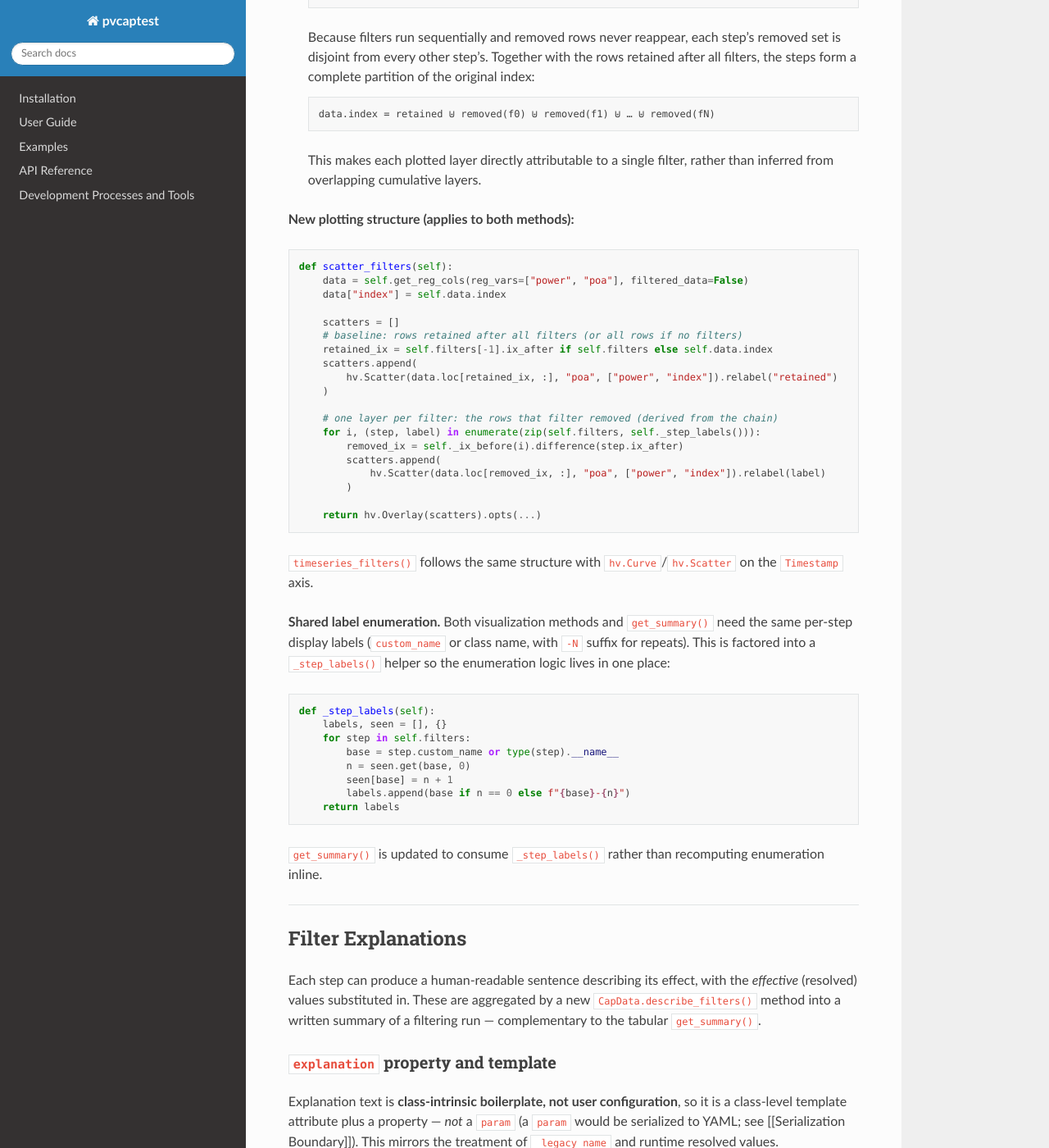
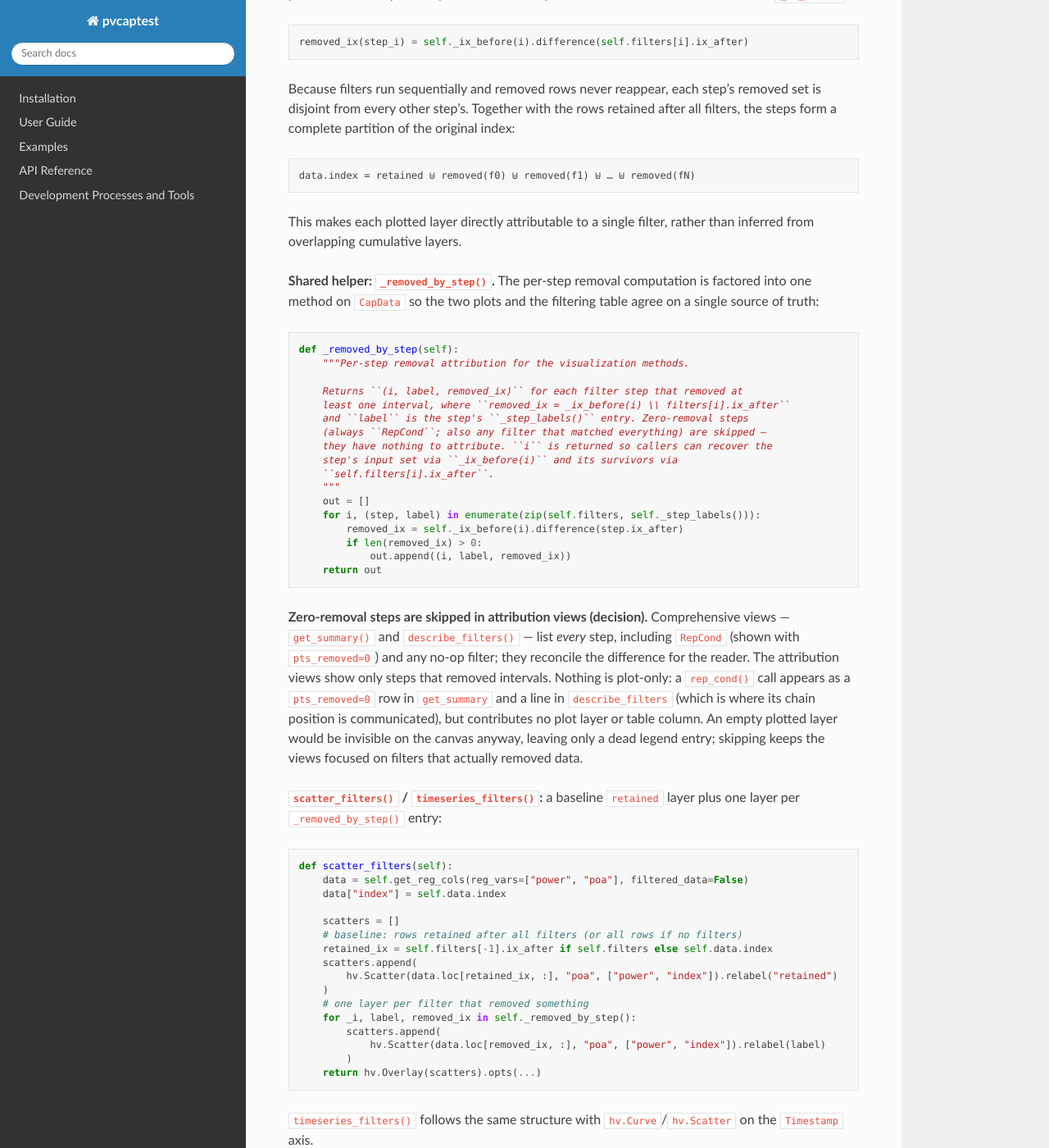
Before and after one commit to pvcaptest/pvcaptest, a Sphinx documentation site: the page built from docs/superpowers/specs/2026-04-03-filter-class-refactor-design.md, in a window 1280 px wide and 1400 px high, scrolled down 9225 px. Shown: the whole window at 82% size. Built offline with Sphinx 7.4.7 and the Read the Docs theme 3.1.0, drawn with Linux system fonts in a browser that asks for light colours; pages that are not in the unit, such as notebooks, are missing from menus; some of the changed text lies outside the part shown.

Commit message:
docs: spec chunk-6 viz rewrite (shared _removed_by_step, skip zero-removal)
Fold chunk-6 decisions into the Visualization section: a shared
_removed_by_step() helper feeding scatter_filters/timeseries_filters/
get_filtering_table; zero-removal steps (RepCond, no-op filters) skipped
in attribution views; delete removed/kept + _record_removed_kept;
retarget get_length_test_period to isinstance(step, FilterTime).

Co-Authored-By: Claude Opus 4.8 <noreply@anthropic.com>

````diff
--- a/docs/superpowers/specs/2026-04-03-filter-class-refactor-design.md
+++ b/docs/superpowers/specs/2026-04-03-filter-class-refactor-design.md
@@ -290,26 +290,49 @@ def _pts_before(self, i):
 
 This is the single source of "what came into this step." Filters whose `_execute` makes nested filter calls (e.g. `FilterOutliers` calling `filter_missing` when NaN is present) get correct attribution automatically: the nested call appends its own step to `self.filters`, so the calling step's `_ix_before(i)` resolves to that nested step's `ix_after`. No per-subclass re-snapshotting is needed.
 
-### Visualization Methods
+### Visualization Methods (chunk 6)
 
-`scatter_filters()` and `timeseries_filters()` currently read from `self.removed[0]['index']` and iterate `self.kept`. Two changes apply:
+`scatter_filters()`, `timeseries_filters()`, and `get_filtering_table()` are **attribution views** — each answers "which intervals did each filter remove." They currently read `self.removed[0]['index']` and iterate `self.kept`. In chunk 6 all three are rewritten to derive everything from `self.filters`, and the `self.removed`/`self.kept` lists are **deleted entirely** — from `CapData.__init__`, `reset_filter()`, `agg_sensors()`, and `process_regression_columns()` — along with `BaseSummaryStep._record_removed_kept` and its call site in `run()`. After this, `run()` simply appends the step to `self.filters` (it no longer mirrors removed/kept).
 
-1. **Read from `self.filters` directly.** `self.removed` and `self.kept` are removed from `CapData.__init__` and `reset_filter()`; both methods derive everything from `self.filters`.
-2. **Plot the points *removed by* each filter.** The current methods layer the cumulative *kept* set after each step (each scatter shows the points that survived up to step `i`, labeled with step `i+1`'s name), relying on lower layers showing through to imply what was removed. The new behavior plots, for each step, exactly the rows that step removed — derived from the chain via `_ix_before`:
+**Removed-by-filter, not cumulative-kept.** The current methods layer the cumulative *kept* set after each step (each scatter shows the points that survived up to step `i`, labeled with step `i+1`'s name), relying on lower layers showing through to imply what was removed. The new behavior plots, for each step, exactly the rows that step removed — derived from the chain via `_ix_before`:
 
-   ```
-   removed_ix(step_i) = self._ix_before(i).difference(self.filters[i].ix_after)
-   ```
+```
+removed_ix(step_i) = self._ix_before(i).difference(self.filters[i].ix_after)
+```
 
-   Because filters run sequentially and removed rows never reappear, each step's removed set is disjoint from every other step's. Together with the rows retained after all filters, the steps form a complete partition of the original index:
+Because filters run sequentially and removed rows never reappear, each step's removed set is disjoint from every other step's. Together with the rows retained after all filters, the steps form a complete partition of the original index:
 
-   ```
-   data.index = retained ⊎ removed(f0) ⊎ removed(f1) ⊎ … ⊎ removed(fN)
-   ```
+```
+data.index = retained ⊎ removed(f0) ⊎ removed(f1) ⊎ … ⊎ removed(fN)
+```
 
-   This makes each plotted layer directly attributable to a single filter, rather than inferred from overlapping cumulative layers.
+This makes each plotted layer directly attributable to a single filter, rather than inferred from overlapping cumulative layers.
 
-**New plotting structure (applies to both methods):**
+**Shared helper: `_removed_by_step()`.** The per-step removal computation is factored into one method on `CapData` so the two plots and the filtering table agree on a single source of truth:
+
+```python
+def _removed_by_step(self):
+    """Per-step removal attribution for the visualization methods.
+
+    Returns ``(i, label, removed_ix)`` for each filter step that removed at
+    least one interval, where ``removed_ix = _ix_before(i) \\ filters[i].ix_after``
+    and ``label`` is the step's ``_step_labels()`` entry. Zero-removal steps
+    (always ``RepCond``; also any filter that matched everything) are skipped —
+    they have nothing to attribute. ``i`` is returned so callers can recover the
+    step's input set via ``_ix_before(i)`` and its survivors via
+    ``self.filters[i].ix_after``.
+    """
+    out = []
+    for i, (step, label) in enumerate(zip(self.filters, self._step_labels())):
+        removed_ix = self._ix_before(i).difference(step.ix_after)
+        if len(removed_ix) > 0:
+            out.append((i, label, removed_ix))
+    return out
+```
+
+**Zero-removal steps are skipped in attribution views (decision).** Comprehensive views — `get_summary()` and `describe_filters()` — list *every* step, including `RepCond` (shown with `pts_removed=0`) and any no-op filter; they reconcile the difference for the reader. The attribution views show only steps that removed intervals. Nothing is plot-only: a `rep_cond()` call appears as a `pts_removed=0` row in `get_summary` and a line in `describe_filters` (which is where its chain position is communicated), but contributes no plot layer or table column. An empty plotted layer would be invisible on the canvas anyway, leaving only a dead legend entry; skipping keeps the views focused on filters that actually removed data.
+
+**`scatter_filters()` / `timeseries_filters()`:** a baseline `retained` layer plus one layer per `_removed_by_step()` entry:
 
 ```python
 def scatter_filters(self):
@@ -322,20 +345,31 @@ def scatter_filters(self):
     scatters.append(
         hv.Scatter(data.loc[retained_ix, :], "poa", ["power", "index"]).relabel("retained")
     )
-
-    # one layer per filter: the rows that filter removed (derived from the chain)
-    for i, (step, label) in enumerate(zip(self.filters, self._step_labels())):
-        removed_ix = self._ix_before(i).difference(step.ix_after)
+    # one layer per filter that removed something
+    for _i, label, removed_ix in self._removed_by_step():
         scatters.append(
             hv.Scatter(data.loc[removed_ix, :], "poa", ["power", "index"]).relabel(label)
         )
-
     return hv.Overlay(scatters).opts(...)
 ```
 
 `timeseries_filters()` follows the same structure with `hv.Curve`/`hv.Scatter` on the `Timestamp` axis.
 
-**Shared label enumeration.** Both visualization methods and `get_summary()` need the same per-step display labels (`custom_name` or class name, with `-N` suffix for repeats). This is factored into a `_step_labels()` helper so the enumeration logic lives in one place:
+**`get_filtering_table()`:** the per-interval attribution matrix is rebuilt from `_removed_by_step()`. For each surviving step, mark its column `0` on the step's survivors (`self.filters[i].ix_after`) and `1` on its removed rows; rows absent from the step's input (`_ix_before(i)`) stay `NaN` (removed by an earlier filter). The old `i == 0` special case disappears because `_ix_before(0)` is `self.data.index`. Zero-removal steps get no column (consistent with the plots). The trailing `all_filters` boolean column is unchanged.
+
+```python
+def get_filtering_table(self):
+    filtering_data = pd.DataFrame(index=self.data.index)
+    for i, label, removed_ix in self._removed_by_step():
+        filtering_data.loc[self.filters[i].ix_after, label] = 0
+        filtering_data.loc[removed_ix, label] = 1
+    filtering_data["all_filters"] = filtering_data.apply(lambda x: all(x == 0), axis=1)
+    return filtering_data
+```
+
+**`get_length_test_period()` retargeting.** This method currently finds the test period by matching the `"FilterTime"` label string against `self.kept`. With `removed`/`kept` deleted — and because step labels honor `custom_name`/`-N` enumeration, so a `custom_name`'d `FilterTime` would no longer match the bare label — it is retargeted to iterate `self.filters` and test `isinstance(step, FilterTime)`, using the **first** matching step's `ix_after` for the period and then breaking — preserving the documented "subsequent uses of `FilterTime` are ignored" behavior. This is robust to `custom_name` and independent of display labels.
+
+**Shared label enumeration.** Both the visualization methods and `get_summary()` use the same per-step display labels (`custom_name` or class name, with `-N` suffix for repeats), already factored into the `_step_labels()` helper during the summary rebuild:
 
 ```python
 def _step_labels(self):
@@ -347,8 +381,6 @@ def _step_labels(self):
         labels.append(base if n == 0 else f"{base}-{n}")
     return labels
 ```
-
-`get_summary()` is updated to consume `_step_labels()` rather than recomputing enumeration inline.
 
 ---
 
````
